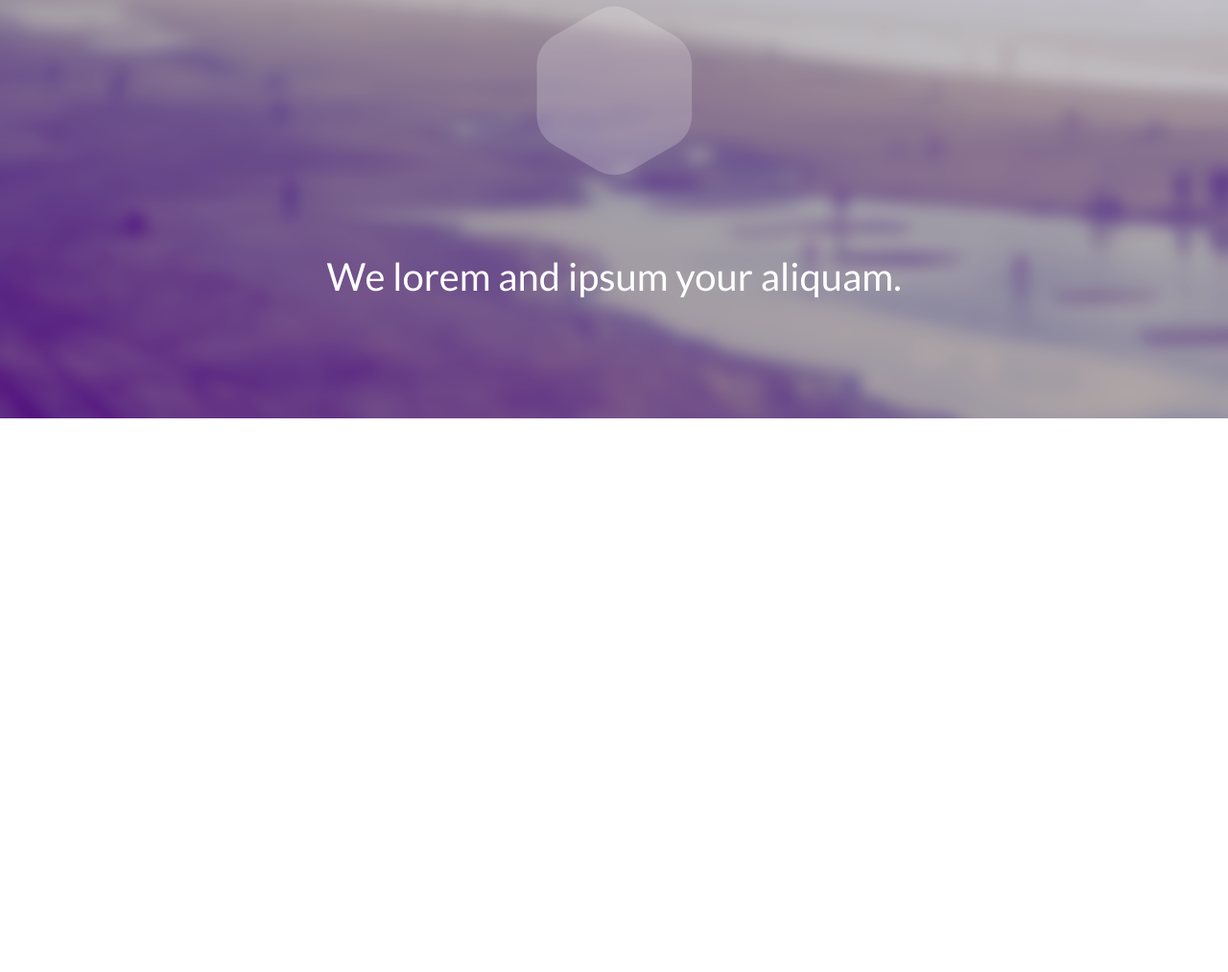
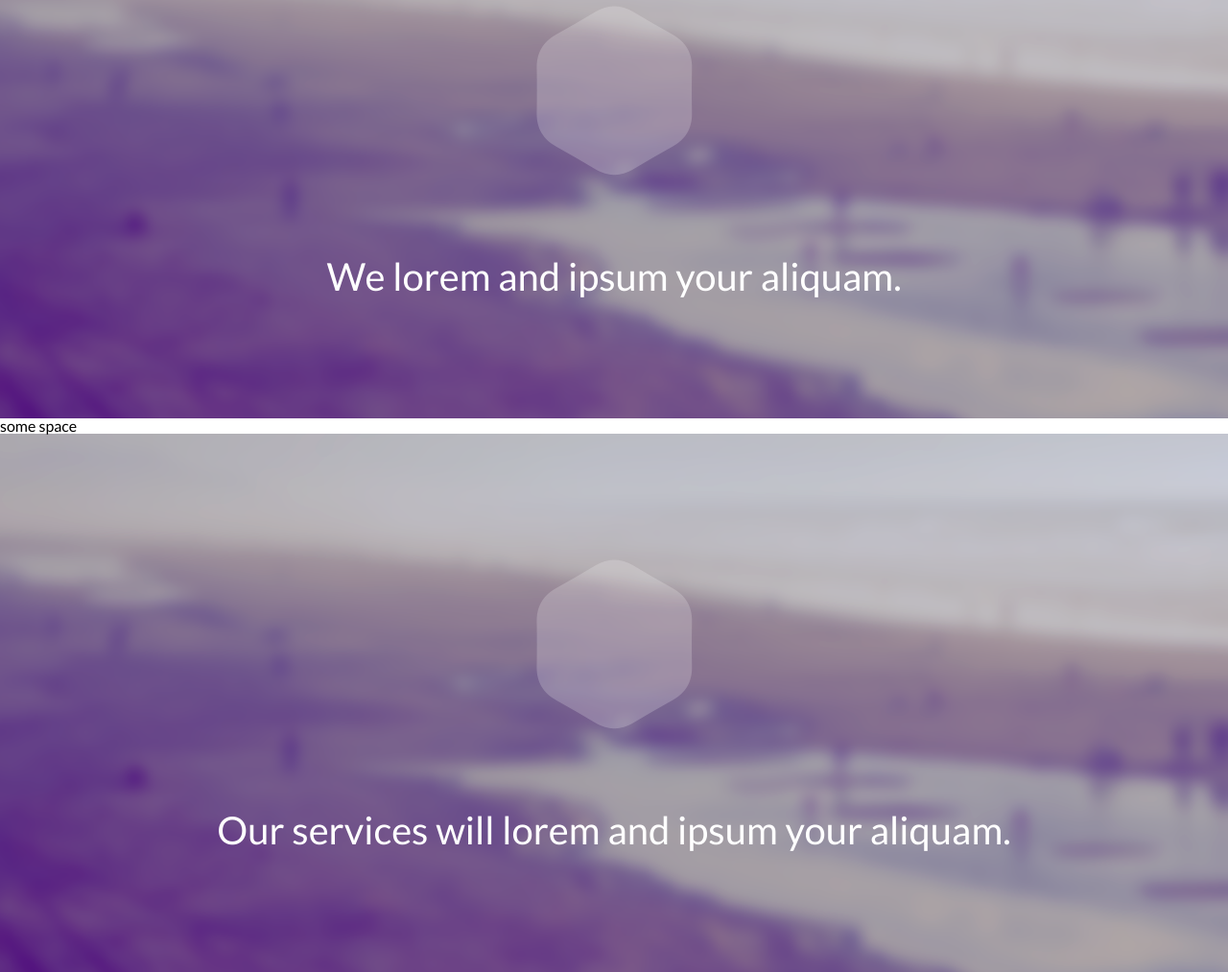
Before and after one commit to annachy/bhagaskara, a plain HTML site: page index.html in a window 1280 px wide. Shown: the part 2616-3629 px from the top of the page at 96% size. Before the commit the page ends 3052 px from the top, so only its background shows below. Drawn offline with Linux system fonts and the light colour scheme.

Commit message:
copy of section middle

```diff
--- a/index.html
+++ b/index.html
@@ -135,12 +135,23 @@
       </section>
 
       <section class="team">
+        some space
       </section>
 
       <section class="skills">
       </section>
 
       <section class="middle">
+        <div class="middle-image">
+          <div class="grid-container middle-space-around">
+            <div class="transparent row center">
+              <img src="img/header-nav/1/shape.png" />
+            </div>
+            <div class="row center">
+              <p>Our services will lorem and ipsum your aliquam.</p>
+            </div>
+          </div>
+        </div>
       </section>
 
 
```
